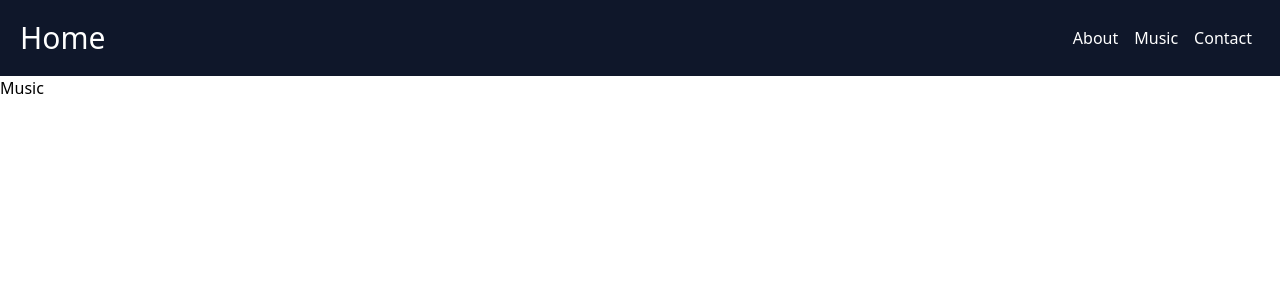
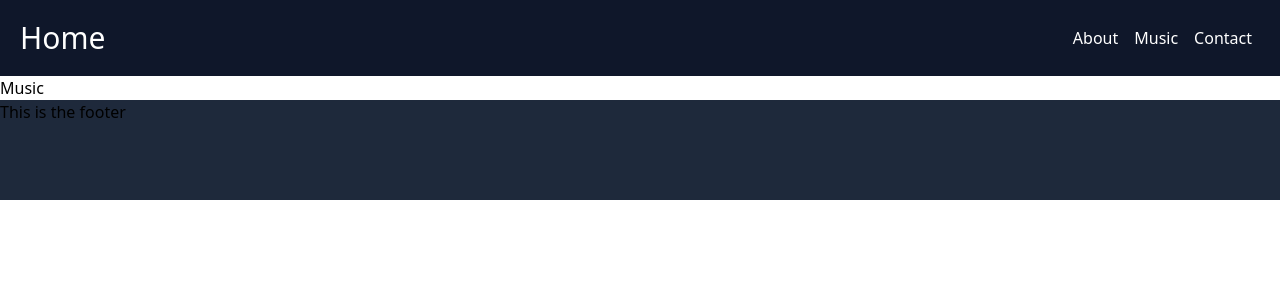
Before and after one commit to johnobriendev/reactNav, a React (Vite) app: page /music in a window 1280 px wide. Shown: the top 300 px of the page. Built offline with nearby package versions, Linux system fonts and the light colour scheme.

Commit message:
create footer component

```diff
--- a/src/App.jsx
+++ b/src/App.jsx
@@ -1,4 +1,5 @@
 import './App.css'
+import Footer from './components/Footer'
 import Navbar from './components/Navbar'
 import { Outlet } from 'react-router-dom'
 
@@ -8,6 +9,7 @@ function App() {
     <div className=''>
       <Navbar />
       <Outlet />
+      <Footer/>
     </div>
   )
 }
--- /dev/null
+++ b/src/components/Footer.jsx
@@ -0,0 +1,5 @@
+export default function Footer() {
+    return(
+        <div className="w-full h-[100px] bg-slate-800">This is the footer</div>
+    )
+}
```
